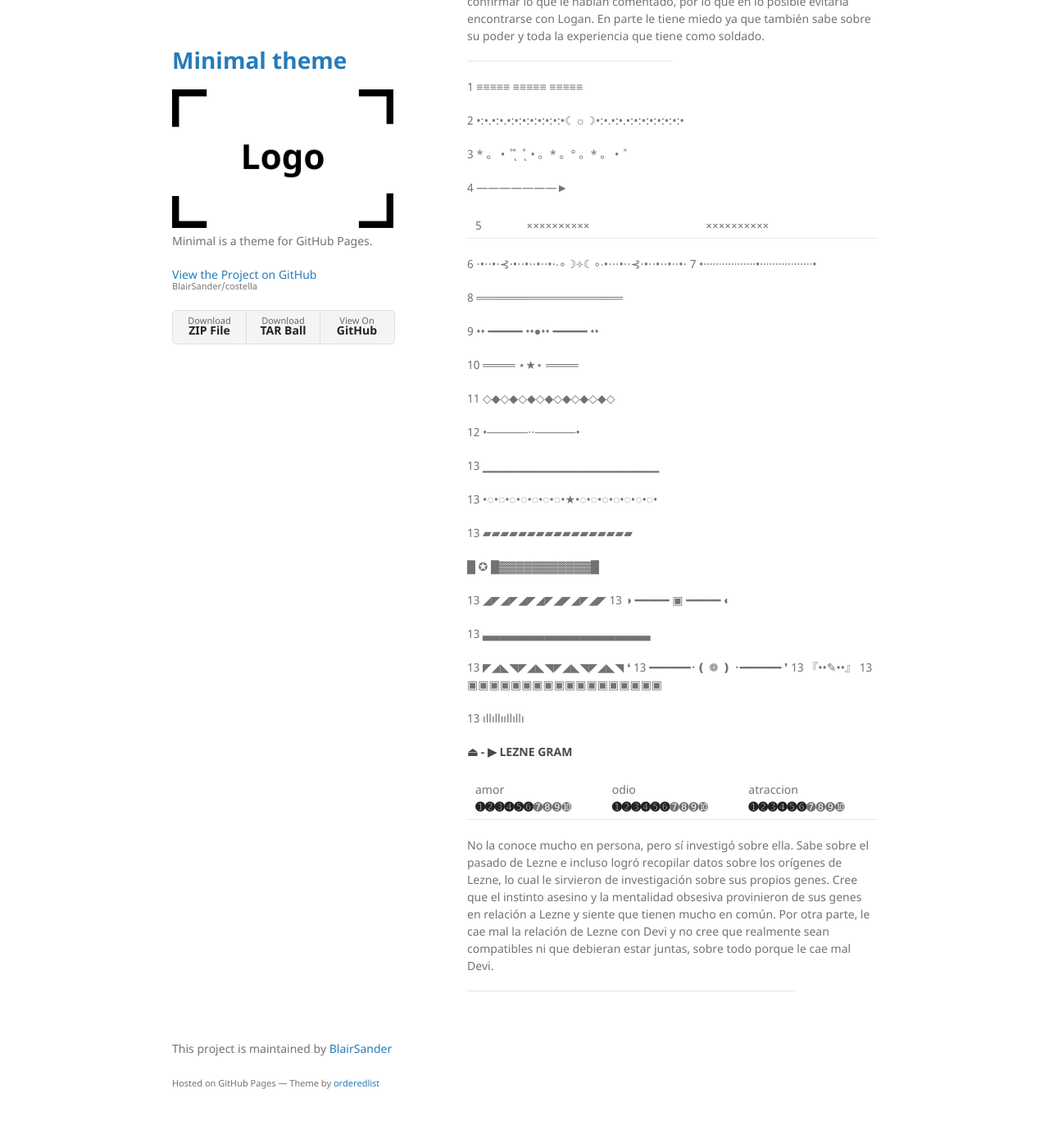
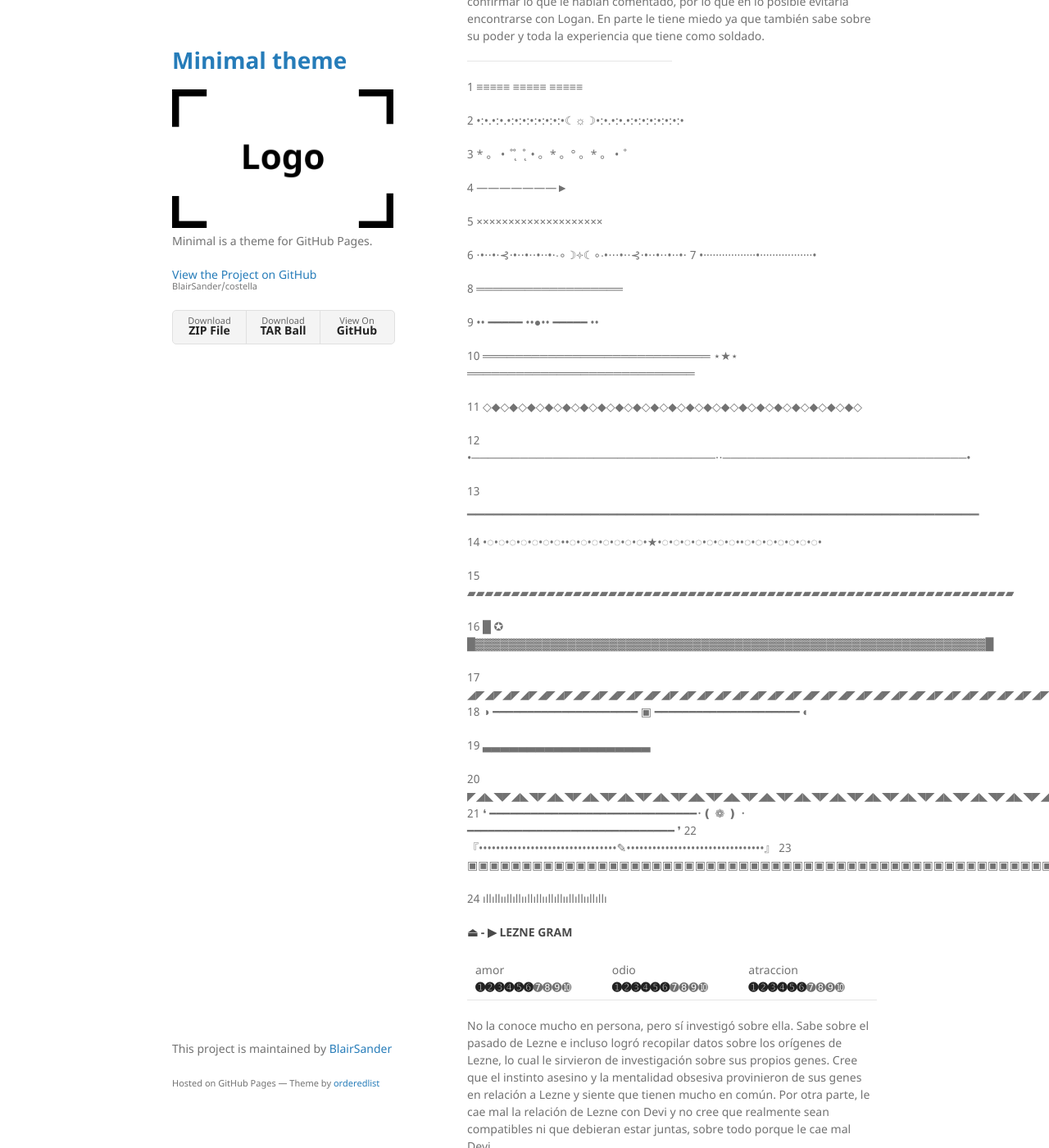
Before and after one commit to BlairSander/costella, a Jekyll site: the page built from relaciones.md, in a window 1280 px wide and 1400 px high, scrolled down 295 px. Shown: the whole window at 82% size. Built offline with Jekyll 4.4.1, drawn with Linux system fonts in a browser that asks for light colours; our own code applies the rules of GitHub Pages for plain Markdown files.

Commit message:
Update relaciones.md

```diff
--- a/relaciones.md
+++ b/relaciones.md
@@ -16,18 +16,13 @@ Antes de investigar sobre Logan, Devi les había advertido a ella y sus hermanas
 
 1 ≡≡≡≡≡ ≡≡≡≡≡ ≡≡≡≡≡
 
-
 2 •:•.•:•.•:•:•:•:•:•:•:•☾☼☽•:•.•:•.•:•:•:•:•:•:•:•
-
 
 3 * 。 • ˚ ˚ ˛ ˚ ˛ • 。* 。° 。* 。 • ˚
 
-
 4 ---------------------►
 
-
-5 |××××××××××|××××××××××|
-
+5 ××××××××××××××××××××
 
 6 ⋅•⋅⋅•⋅⊰⋅•⋅⋅•⋅⋅•⋅⋅•⋅∙∘☽༓☾∘∙•⋅⋅⋅•⋅⋅⊰⋅•⋅⋅•⋅⋅•⋅⋅•⋅
 7 •·················•·················•
@@ -36,33 +31,31 @@ Antes de investigar sobre Logan, Devi les había advertido a ella y sus hermanas
 
 9 •• ━━━━━ ••●•• ━━━━━ ••
 
-10 ════ ⋆★⋆ ════
+10 ════════════════════════════ ⋆★⋆ ════════════════════════════
 
-11 ◇◆◇◆◇◆◇◆◇◆◇◆◇◆◇
+11 ◇◆◇◆◇◆◇◆◇◆◇◆◇◆◇◆◇◆◇◆◇◆◇◆◇◆◇◆◇◆◇◆◇◆◇◆◇◆◇◆◇◆◇
 
-12 •─────⋅⋅─────•
+12 •──────────────────────────────⋅⋅──────────────────────────────•
 
-13 ▁▁▁▁▁▁▁▁▁▁▁▁▁▁▁▁▁▁▁▁
+13 ▁▁▁▁▁▁▁▁▁▁▁▁▁▁▁▁▁▁▁▁▁▁▁▁▁▁▁▁▁▁▁▁▁▁▁▁▁▁▁▁▁▁▁▁▁▁▁▁▁▁▁▁▁▁▁▁▁▁
 
-13 •◌•◌•◌•◌•◌•◌•◌•★•◌•◌•◌•◌•◌•◌•◌•
+14 •◌•◌•◌•◌•◌•◌•◌••◌•◌•◌•◌•◌•◌•◌•★•◌•◌•◌•◌•◌•◌•◌••◌•◌•◌•◌•◌•◌•◌•
 
-13 ▰▰▰▰▰▰▰▰▰▰▰▰▰▰▰▰▰
+15 ▰▰▰▰▰▰▰▰▰▰▰▰▰▰▰▰▰▰▰▰▰▰▰▰▰▰▰▰▰▰▰▰▰▰▰▰▰▰▰▰▰▰▰▰▰▰▰▰▰▰▰▰▰▰▰▰▰▰▰▰▰▰
 
-█ ✪ █▓▓▓▓▓▓▓▓▓▓▓█
+16 █ ✪ █▓▓▓▓▓▓▓▓▓▓▓▓▓▓▓▓▓▓▓▓▓▓▓▓▓▓▓▓▓▓▓▓▓▓▓▓▓▓▓▓▓▓▓▓▓▓▓▓▓▓▓▓▓▓▓▓▓▓▓▓▓█
 
-13 ◢◤◢◤◢◤◢◤◢◤◢◤◢◤
-13 ◑ ━━━━━ ▣ ━━━━━ ◐
+17 ◢◤◢◤◢◤◢◤◢◤◢◤◢◤◢◤◢◤◢◤◢◤◢◤◢◤◢◤◢◤◢◤◢◤◢◤◢◤◢◤◢◤◢◤◢◤◢◤◢◤◢◤◢◤◢◤◢◤◢◤◢◤◢◤◢◤◢◤◢◤
+18 ◑ ━━━━━━━━━━━━━━━━━━━━━ ▣ ━━━━━━━━━━━━━━━━━━━━━ ◐
 
-13 ▃▃▃▃▃▃▃▃▃▃▃▃▃▃▃▃▃▃▃
+19 ▃▃▃▃▃▃▃▃▃▃▃▃▃▃▃▃▃▃▃
 
-13 ◤◢◣◥◤◢◣◥◤◢◣◥◤◢◣◥
-❛
-13 ━━━━━━･❪ ❁ ❫ ･━━━━━━
-❜
-13 『••✎••』
-13 ▣▣▣▣▣▣▣▣▣▣▣▣▣▣▣▣▣▣
+20 ◤◢◣◥◤◢◣◥◤◢◣◥◤◢◣◥◤◢◣◥◤◢◣◥◤◢◣◥◤◢◣◥◤◢◣◥◤◢◣◥◤◢◣◥◤◢◣◥◤◢◣◥◤◢◣◥◤◢◣◥◤◢◣◥◤◢◣◥◤◢◣◥◤◢◣◥
+21 ❛  ━━━━━━━━━━━━━━━━━━━━━━━━━━━━━━･❪ ❁ ❫ ･━━━━━━━━━━━━━━━━━━━━━━━━━━━━━━ ❜
+22 『••••••••••••••••••••••••••••••••✎••••••••••••••••••••••••••••••••』
+23 ▣▣▣▣▣▣▣▣▣▣▣▣▣▣▣▣▣▣▣▣▣▣▣▣▣▣▣▣▣▣▣▣▣▣▣▣▣▣▣▣▣▣▣▣▣▣▣▣▣▣▣▣▣▣▣▣▣▣▣▣▣▣▣▣▣▣▣▣▣▣▣▣
 
-13 ıllıllııllıllı
+24 ıllıllııllıllııllıllııllıllııllıllııllıllı
 
 
 #### ⏏ - ▶ LEZNE GRAM
```
